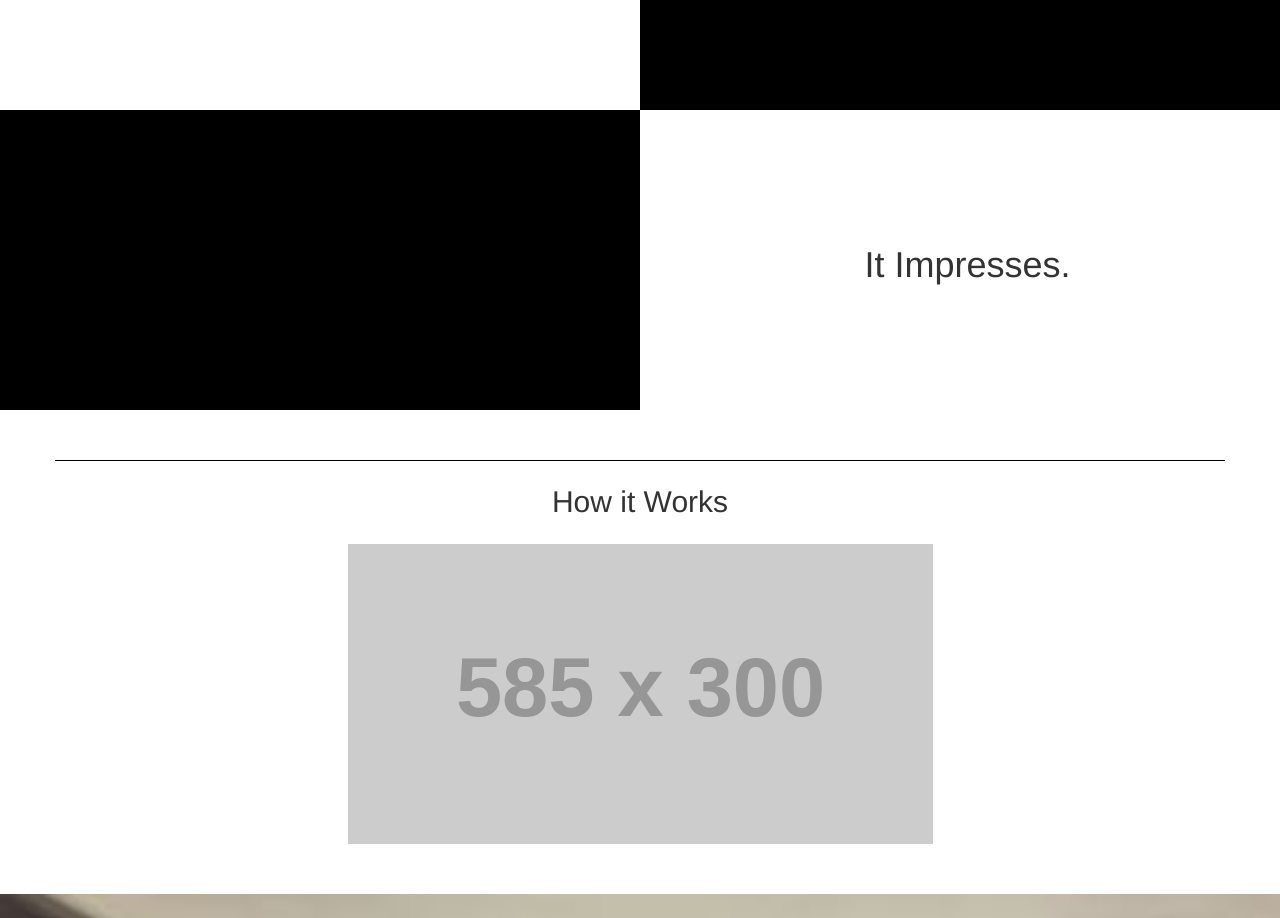
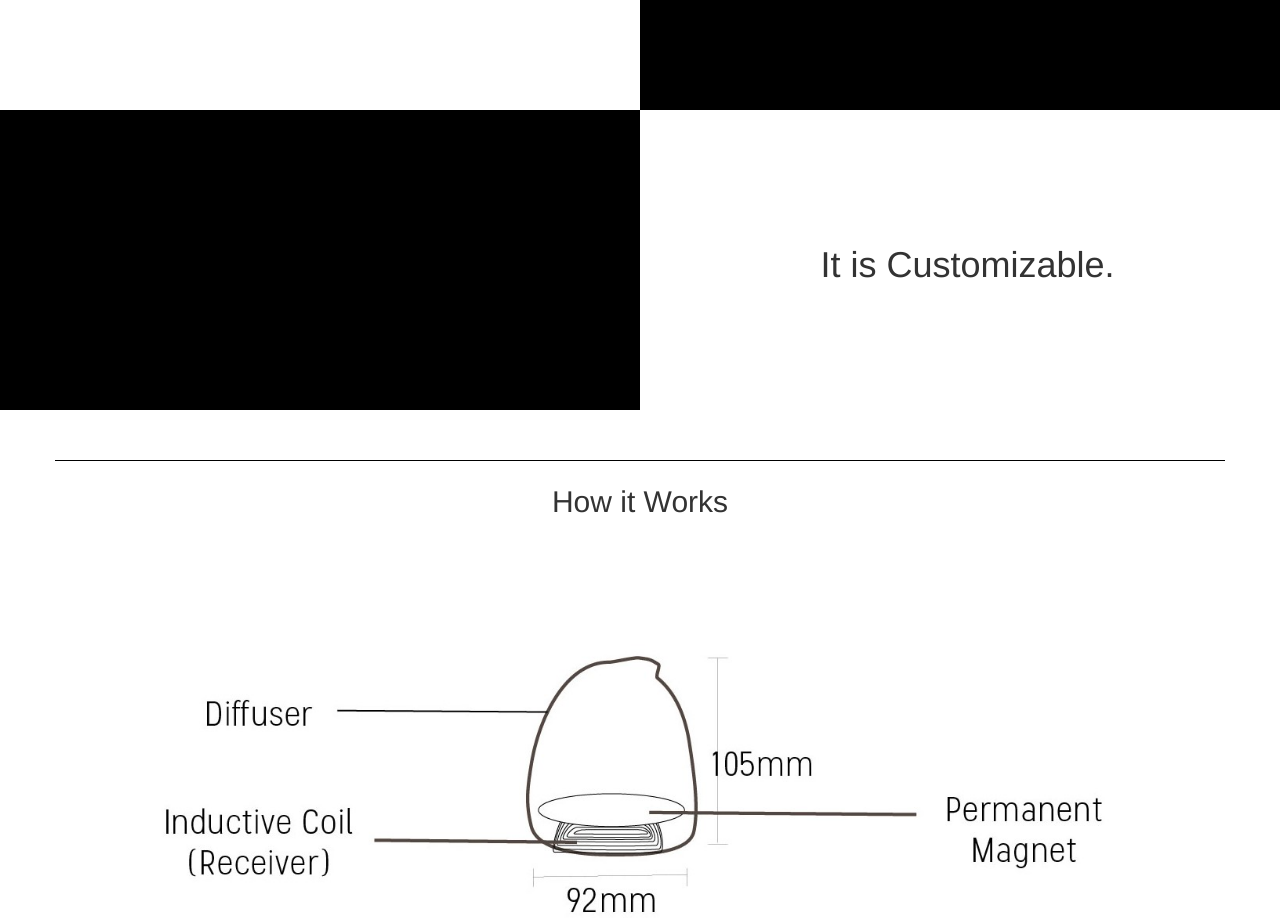
Before and after one commit to kohrongying/entre, a Jekyll site: the page index.html, which Jekyll copies as it is, in a window 1280 px wide. Shown: the part 1113-2031 px from the top of the page. Built offline with Jekyll 4.4.1, drawn with Linux system fonts in a browser that asks for light colours; some of the changed text lies outside the part shown.

Commit message:
added team and how it works

```diff
--- a/css/styles.css
+++ b/css/styles.css
@@ -1,5 +1,9 @@
 html {
     overflow-x:hidden;
+}
+a {
+    text-decoration: none;
+    color:inherit;
 }
 /*sticky header*/
 .float-panel {
--- a/index.html
+++ b/index.html
@@ -87,7 +87,7 @@
         </div>
 
         <div class="col-md-6 col-sm-6 col-xs-12 text-center">
-          <h1>It Impresses.</h1>
+          <h1>It is Customizable.</h1>
         </div>
       </div>
 
@@ -101,7 +101,11 @@
         </div>
 
         <div class="row vcenter">
-          <img class="img-responsive" src="https://placehold.it/585x300">
+          <img class="img-responsive" src="img/howitworks.jpg">
+        </div>
+
+        <div class="row vcenter">
+          <p>**Wireless charging is part of our future plans.**</p>
         </div>
 
       </div>
@@ -114,54 +118,53 @@
       </div>
     </section>
 
-    <section id="team" class="bg-grey">
+    <section id="team">
       <div class="container">
         <div class="row text-center section-heading">
           About Us
         </div>
 
-        <p>Lorem ipsum dolor sit amet, consectetur adipiscing elit, sed do eiusmod tempor incididunt ut labore et dolore magna aliqua. Ut enim ad minim veniam, quis nostrud exercitation ullamco laboris nisi ut aliquip ex ea commodo consequat. Duis aute irure dolor in reprehenderit in voluptate velit esse cillum dolore eu fugiat nulla pariatur.</p>
+        <div class="row vcenter">
+
+          <div class="col-md-6">
+            <img class="img-responsive" src="img/logo2.jpg">
+          </div>
+          <div class="col-md-6">
+            <p>Poise [poiz] - noun<br/>
+        a state of balance or equilibrium, as from equality or equal distribution of weight<br/><br/>
+
+        We are Poiser. We serve to deliver and establish the greatest equilibrium that can be established through interactive table experiences, for office and home spaces.<br/><br/>
+
+        We are a dynamic and energetic team, comprising of different personalities and skills from different disciplines. </p>
+          </div>
+        </div>
+
 
         <div class="row text-center section-heading">
-          <span style="border-bottom:1px solid black">The Team</span>
+          The Team
+        </div>
+        <div class="row">
+          <img class="img-responsive" src="img/team.jpg">
         </div>
 
-        <div class="row">
-          <div class="col-md-1"></div>
-          <div class="col-md-2">
-            <div class="mugshot" id="daniel"></div>
-          </div>
-          <div class="col-md-2">
-            <div class="mugshot" id="sean"></div>
-          </div>
-          <div class="col-md-2">
-            <div class="mugshot" id="sherry"></div>
-          </div>
-          <div class="col-md-2">
-            <div class="mugshot" id="ry"></div>
-          </div>
-          <div class="col-md-2">
-            <div class="mugshot" id="chevy"></div>
-          </div>
-          <div class="col-md-1"></div>
 
-
-        </div>
 
       </div>
     </section>
 
-    <section id="contact" >
+    <section id="contact" class="bg-grey">
+      <a href="https://www.google.com" target="_blank">
         <div class="container">
           <div class="row text-center section-heading">
             Support us on
           </div>
           <div class="row vcenter">
-          <img class="img-responsive" src="http://logonoid.com/images/kickstarter-logo.png">
+            <img style="width:50%" class="img-responsive" src="http://logonoid.com/images/kickstarter-logo.png">
           </div>
 
 
         </div>
+      </a>
     </section>
 
     <footer>
```
Also changed, not shown: img/howitworks.jpg (added), img/logo2.JPG (added), img/specs.JPG (added), img/team.jpg (added). Lines whose indentation alone changed are shown as unchanged.
